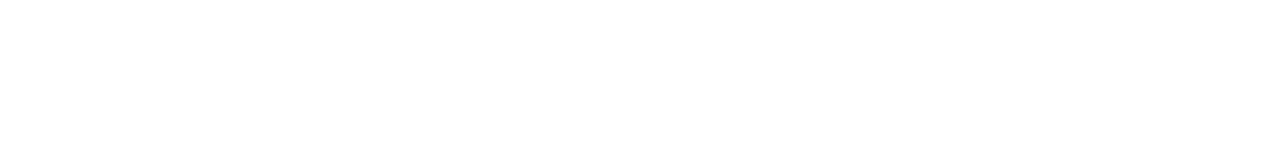
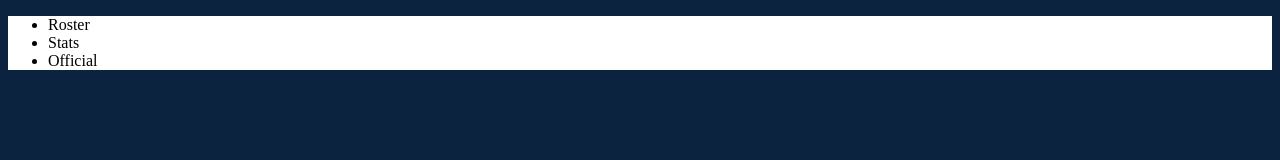
Before and after one commit to grantmesser/my_topic_page, a plain HTML site: page index.html in a window 1280 px wide. Drawn offline with Linux system fonts and the light colour scheme.

Commit message:
Started the Creation of my website.
Created the CSS I will use throughout this project. I also Added the team Pic I'm going to use. In the index.html file I started to work on the nav bar.

```diff
--- /dev/null
+++ b/CSS/style.css
@@ -0,0 +1,7 @@
+body {
+    background-color: #0C2340;
+}
+
+nav {
+    background-color: white;
+}
--- a/index.html
+++ b/index.html
@@ -3,9 +3,16 @@
 <head>
     <meta charset="UTF-8">
     <meta name="viewport" content="width=device-width, initial-scale=1.0">
-    <title>Topic Page</title>
+    <title>Notre Dame Football</title>
+    <link href="./CSS/style.css" rel="stylesheet">
 </head>
 <body>
-
+    <nav>
+        <ul>
+            <li>Roster</li>
+            <li>Stats</li>
+            <li>Official</li>
+        </ul>
+    </nav>
 </body>
 </html>
```
Also changed, not shown: Images/NDTeamPic.webp (added).
